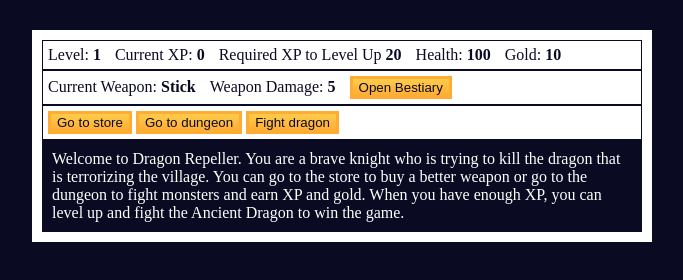
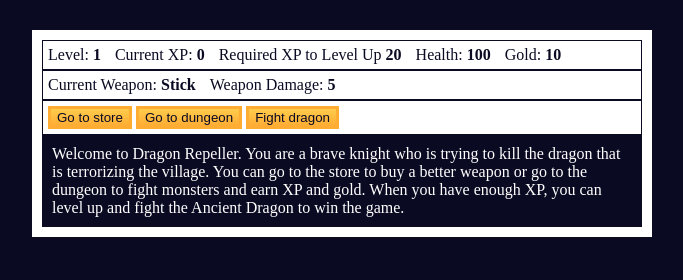
Before and after one commit to fabricioOak/roleplay-text-game, a plain HTML site: page index.html in a window 1280 px wide. Shown: the whole page, without its empty margins (298-981 px from the left). Drawn offline with Linux system fonts and the light colour scheme.

Commit message:
hide bestiary temp

```diff
--- a/index.html
+++ b/index.html
@@ -33,9 +33,7 @@
 					Weapon Damage: <strong><span id="weaponDamageText">5</span></strong>
 				</span>
 				<span class="stat">
-					<button onclick="toggleBestiary()" id="bestiaryButton">
-						Open Bestiary
-					</button>
+					<button id="bestiaryButton">Open Bestiary</button>
 				</span>
 			</div>
 			<div id="controls">
--- a/styles.css
+++ b/styles.css
@@ -43,6 +43,10 @@ body {
 	overflow-y: scroll;
 }
 
+#bestiaryButton {
+	display: none;
+}
+
 #bestiary {
 	display: none;
 	flex-wrap: wrap;
```
